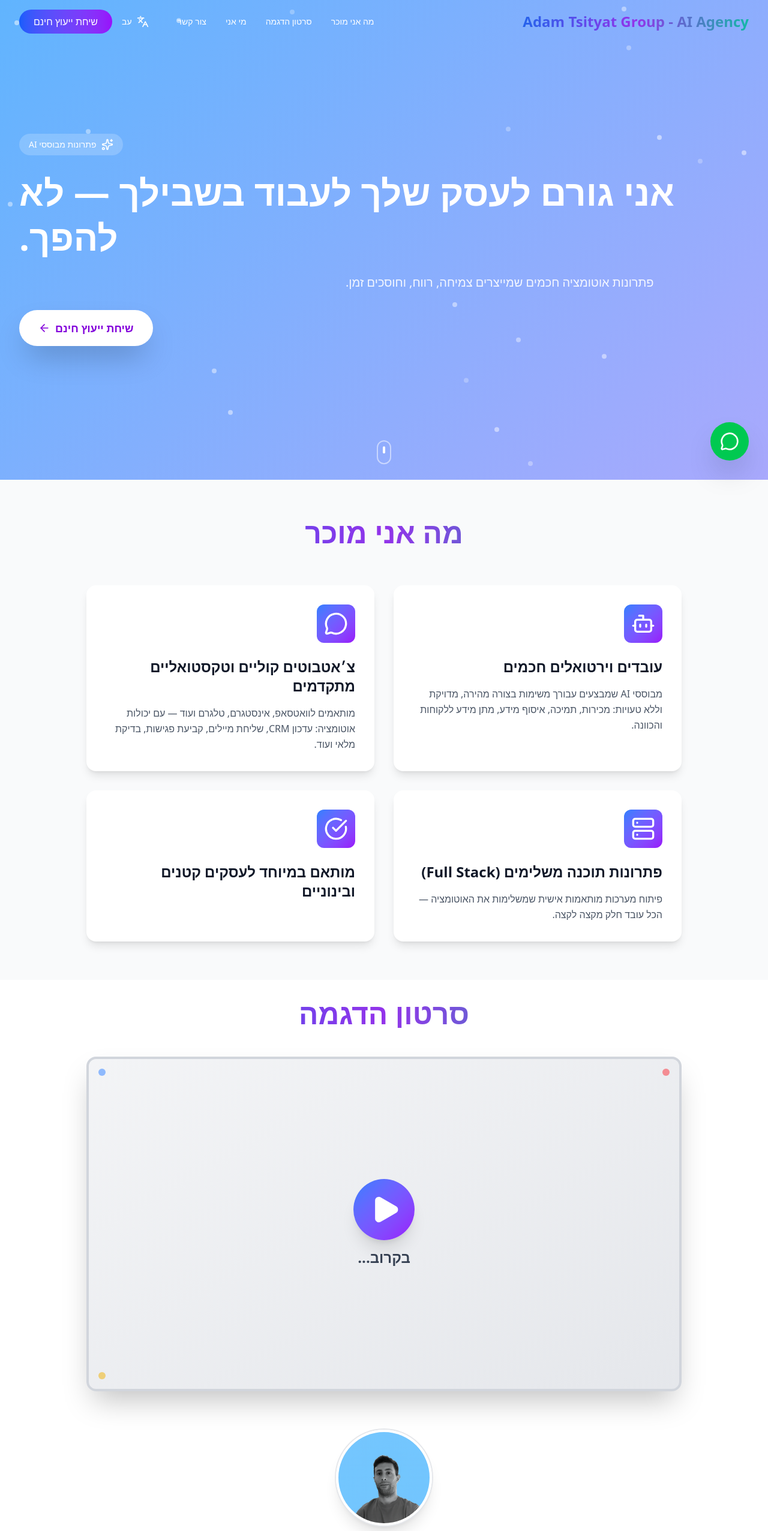
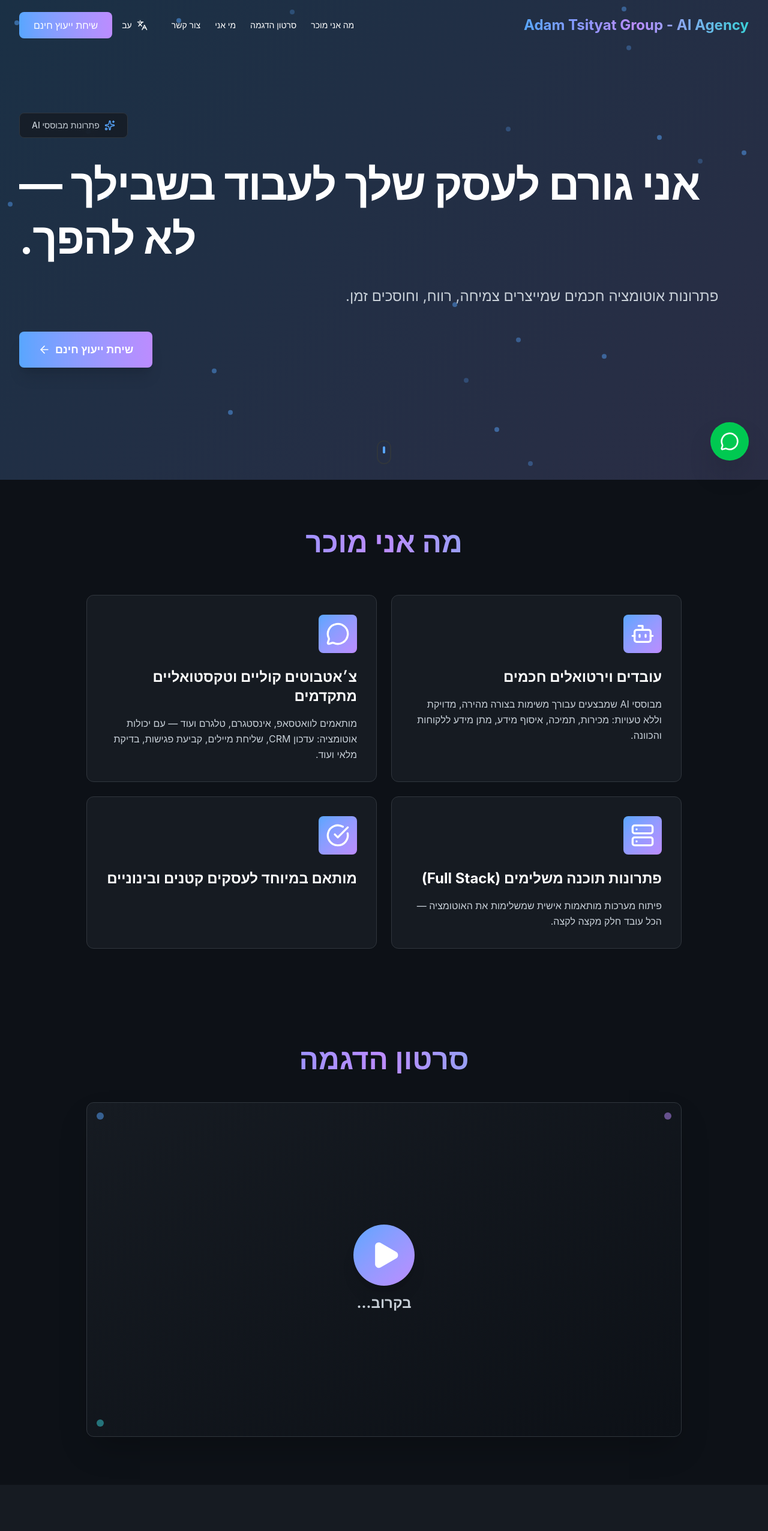
Before and after one commit to adamts1/ai-automation-landing-page, a React app in the folder frontend/: page / in a window 1280 px wide. Shown: the top 2553 px of the page at 60% size. Built offline with nearby package versions, Linux system fonts and the light colour scheme; the HTML template or start-up script is replaced by a standard one.

Commit message:
dark version

```diff
--- a/frontend/src/App.tsx
+++ b/frontend/src/App.tsx
@@ -9,7 +9,7 @@ import Footer from './components/Footer';
 
 const App: FC = () => {
   return (
-    <div className="min-h-screen">
+    <div className="min-h-screen bg-[#0D1117]">
       <Header />
       <Hero />
       <Services />
--- a/frontend/src/components/About.tsx
+++ b/frontend/src/components/About.tsx
@@ -15,16 +15,16 @@ const About: FC = () => {
   };
 
   return (
-    <section id="about" className="py-8 bg-white">
+    <section id="about" className="py-20 bg-[#161B22]">
       <div className="max-w-5xl mx-auto px-4">
-        <div className="space-y-6">
+        <div className="space-y-8">
           {/* Header with Circular Profile Image */}
           <motion.div
             initial={{ opacity: 0, y: 20 }}
             whileInView={{ opacity: 1, y: 0 }}
             viewport={{ once: true }}
             transition={{ duration: 0.8 }}
-            className="flex flex-row justify-center items-center mb-8"
+            className="flex flex-row justify-center items-center mb-12"
           >
             {/* Circular Profile Image - centered */}
             <motion.div
@@ -34,7 +34,7 @@ const About: FC = () => {
               transition={{ duration: 0.6, delay: 0.2 }}
               className="flex-shrink-0"
             >
-              <div className="w-24 h-24 md:w-40 md:h-40 rounded-full shadow-xl overflow-hidden border-4 border-white ring-2 ring-gray-200">
+              <div className="w-24 h-24 md:w-40 md:h-40 rounded-full shadow-xl overflow-hidden border-4 border-[#30363D] ring-2 ring-[#58A6FF]/30">
                 <img
                   src={profileImage}
                   alt="Adam Tsityat"
@@ -53,35 +53,35 @@ const About: FC = () => {
             className="space-y-6"
           >
 
-            <p className="text-lg text-gray-700 leading-relaxed">
+            <p className="text-lg text-[#C9D1D9] leading-relaxed">
               {t('about.description1')}
             </p>
 
-            <p className="text-lg text-gray-700 leading-relaxed font-semibold">
+            <p className="text-lg text-[#C9D1D9] leading-relaxed font-semibold">
               {t('about.description2')}
             </p>
 
-            <p className="text-lg text-gray-700 leading-relaxed">
+            <p className="text-lg text-[#C9D1D9] leading-relaxed">
               {t('about.description3')}
             </p>
 
-            <p className="text-lg text-gray-700 leading-relaxed">
+            <p className="text-lg text-[#C9D1D9] leading-relaxed">
               {t('about.description4')}
             </p>
 
-            <p className="text-lg text-gray-700 leading-relaxed">
+            <p className="text-lg text-[#C9D1D9] leading-relaxed">
               {t('about.description5')}
             </p>
 
-            <p className="text-lg text-gray-700 leading-relaxed">
+            <p className="text-lg text-[#C9D1D9] leading-relaxed">
               {t('about.description6')}
             </p>
 
             <div className="space-y-2">
-              <p className="text-lg text-gray-700 leading-relaxed font-semibold">
+              <p className="text-lg text-[#C9D1D9] leading-relaxed font-semibold">
                 {t('about.description7')}
               </p>
-              <p className="text-lg text-gray-700 leading-relaxed">
+              <p className="text-lg text-[#C9D1D9] leading-relaxed">
                 {t('about.description8')}
               </p>
             </div>
@@ -90,7 +90,7 @@ const About: FC = () => {
               whileHover={{ scale: 1.05 }}
               whileTap={{ scale: 0.95 }}
               onClick={scrollToContact}
-              className="mt-8 inline-flex items-center gap-2 px-8 py-4 bg-gradient-to-r from-blue-600 to-purple-600 text-white rounded-full font-semibold text-lg shadow-lg hover:shadow-xl transition-all"
+              className="mt-8 inline-flex items-center gap-2 px-8 py-4 bg-gradient-to-r from-[#58A6FF] to-[#BC8CFF] text-white rounded-lg font-semibold text-lg shadow-lg hover:shadow-xl hover:shadow-[#58A6FF]/30 transition-all duration-200"
             >
               {t('about.cta')}
               <ArrowLeft size={20} className="rtl:rotate-180" />
--- a/frontend/src/components/Header.tsx
+++ b/frontend/src/components/Header.tsx
@@ -44,11 +44,11 @@ const Header: FC = () => {
   return (
     <header
       className={`fixed top-0 left-0 right-0 z-50 transition-all duration-300 ${
-        isScrolled ? 'bg-white shadow-lg' : 'bg-transparent'
+        isScrolled ? 'bg-[#161B22]/95 backdrop-blur-md border-b border-[#30363D] shadow-xl' : 'bg-transparent'
       }`}
     >
       <div className="container mx-auto px-4 sm:px-6 lg:px-8">
-        <div className="flex justify-between items-center py-4">
+        <div className="flex justify-between items-center py-5">
           {/* Logo */}
           <motion.div
             initial={{ opacity: 0, x: -20 }}
@@ -59,13 +59,13 @@ const Header: FC = () => {
           </motion.div>
 
           {/* Desktop Navigation */}
-          <nav className="hidden md:flex items-center space-x-8 rtl:space-x-reverse">
+          <nav className="hidden md:flex items-center space-x-6 rtl:space-x-reverse">
             {navItems.map((item) => (
               <button
                 key={item.id}
                 onClick={() => scrollToSection(item.id)}
-                className={`text-sm font-medium transition-colors hover:text-blue-600 ${
-                  isScrolled ? 'text-gray-700' : 'text-white'
+                className={`text-sm font-medium transition-all duration-200 hover:text-[#58A6FF] ${
+                  isScrolled ? 'text-[#C9D1D9]' : 'text-white'
                 }`}
               >
                 {item.label}
@@ -76,19 +76,19 @@ const Header: FC = () => {
             <div className="relative">
               <button
                 onClick={toggleLanguage}
-                className={`flex items-center gap-2 px-4 py-2 rounded-full transition-all ${
-                  isScrolled ? 'text-gray-700 hover:bg-gray-100' : 'text-white hover:bg-white/10'
+                className={`flex items-center gap-2 px-4 py-2 rounded-lg transition-all duration-200 ${
+                  isScrolled ? 'text-[#C9D1D9] hover:bg-[#21262D]' : 'text-white hover:bg-white/10'
                 }`}
                 title={language === 'en' ? 'Switch to Hebrew' : 'Switch to English'}
               >
-                <Languages size={20} />
+                <Languages size={18} />
                 <span className="text-sm font-medium">{language === 'en' ? 'EN' : 'עב'}</span>
               </button>
             </div>
 
             <button
               onClick={() => scrollToSection('contact')}
-              className="px-6 py-2 bg-gradient-to-r from-blue-600 to-purple-600 text-white rounded-full hover:shadow-lg transition-all"
+              className="px-6 py-2.5 bg-gradient-to-r from-[#58A6FF] to-[#BC8CFF] text-white rounded-lg font-medium hover:shadow-lg hover:shadow-[#58A6FF]/30 transition-all duration-200"
             >
               {t('header.getStarted')}
             </button>
@@ -97,7 +97,7 @@ const Header: FC = () => {
           {/* Mobile Menu Button */}
           <button
             onClick={() => setIsMobileMenuOpen(!isMobileMenuOpen)}
-            className={`md:hidden ${isScrolled ? 'text-gray-900' : 'text-white'}`}
+            className={`md:hidden transition-colors ${isScrolled ? 'text-[#C9D1D9]' : 'text-white'}`}
           >
             {isMobileMenuOpen ? <X size={24} /> : <Menu size={24} />}
           </button>
@@ -108,13 +108,13 @@ const Header: FC = () => {
           <motion.nav
             initial={{ opacity: 0, y: -20 }}
             animate={{ opacity: 1, y: 0 }}
-            className="md:hidden pb-4 bg-white rounded-lg shadow-lg mt-2"
+            className="md:hidden pb-4 bg-[#161B22] border border-[#30363D] rounded-lg shadow-xl mt-2"
           >
             {navItems.map((item) => (
               <button
                 key={item.id}
                 onClick={() => scrollToSection(item.id)}
-                className="block w-full text-left px-4 py-3 text-gray-700 hover:bg-gray-100 transition-colors rtl:text-right"
+                className="block w-full text-left px-4 py-3 text-[#C9D1D9] hover:bg-[#21262D] transition-colors rtl:text-right"
               >
                 {item.label}
               </button>
@@ -123,17 +123,17 @@ const Header: FC = () => {
             {/* Mobile Language Switcher */}
             <button
               onClick={toggleLanguage}
-              className="flex items-center justify-center gap-2 w-full px-4 py-3 text-gray-700 hover:bg-gray-100 transition-colors border-t border-gray-200"
+              className="flex items-center justify-center gap-2 w-full px-4 py-3 text-[#C9D1D9] hover:bg-[#21262D] transition-colors border-t border-[#30363D]"
             >
               <Languages size={20} />
               <span className="font-medium">{language === 'en' ? 'עברית' : 'English'}</span>
             </button>
 
             {/* Mobile Get Started Button */}
-            <div className="px-4 pt-3 pb-2 border-t border-gray-200">
+            <div className="px-4 pt-3 pb-2 border-t border-[#30363D]">
               <button
                 onClick={() => scrollToSection('contact')}
-                className="w-full px-6 py-3 bg-gradient-to-r from-blue-600 to-purple-600 text-white rounded-full font-semibold hover:shadow-lg transition-all"
+                className="w-full px-6 py-3 bg-gradient-to-r from-[#58A6FF] to-[#BC8CFF] text-white rounded-lg font-semibold hover:shadow-lg transition-all"
               >
                 {t('header.getStarted')}
               </button>
--- a/frontend/src/components/Hero.tsx
+++ b/frontend/src/components/Hero.tsx
@@ -14,16 +14,16 @@ const Hero: FC = () => {
   };
 
   return (
-    <section className="relative min-h-screen flex items-center justify-center overflow-hidden">
+    <section className="relative min-h-screen flex items-center justify-center overflow-hidden bg-[#0D1117]">
       {/* Animated Background */}
-      <div className="absolute inset-0 gradient-bg animate-gradient opacity-90" />
+      <div className="absolute inset-0 gradient-bg animate-gradient opacity-20" />
 
       {/* Floating Elements */}
       <div className="absolute inset-0 overflow-hidden">
         {[...Array(20)].map((_, i) => (
           <motion.div
             key={i}
-            className="absolute w-2 h-2 bg-white rounded-full opacity-20"
+            className="absolute w-2 h-2 bg-[#58A6FF] rounded-full opacity-30"
             style={{
               left: `${Math.random() * 100}%`,
               top: `${Math.random() * 100}%`,
@@ -54,17 +54,17 @@ const Hero: FC = () => {
               initial={{ opacity: 0, scale: 0.8 }}
               animate={{ opacity: 1, scale: 1 }}
               transition={{ delay: 0.2 }}
-              className="inline-flex items-center gap-2 px-4 py-2 bg-white/20 backdrop-blur-sm rounded-full text-white mb-6"
+              className="inline-flex items-center gap-2 px-5 py-2.5 bg-[#161B22]/80 backdrop-blur-md border border-[#30363D] rounded-lg text-[#C9D1D9] mb-8"
             >
-              <Sparkles size={20} />
+              <Sparkles size={18} className="text-[#58A6FF]" />
               <span className="text-sm font-medium">{t('hero.badge')}</span>
             </motion.div>
 
-            <h1 className="text-4xl sm:text-5xl lg:text-6xl font-bold text-white mb-6 leading-tight">
+            <h1 className="text-5xl sm:text-6xl lg:text-7xl font-bold text-white mb-8 leading-tight tracking-tight">
               {t('hero.title')}
             </h1>
 
-            <p className="text-lg sm:text-xl text-white/90 mb-8 max-w-2xl">
+            <p className="text-xl sm:text-2xl text-[#C9D1D9] mb-10 max-w-2xl leading-relaxed">
               {t('hero.subtitle')}
             </p>
 
@@ -72,7 +72,7 @@ const Hero: FC = () => {
               whileHover={{ scale: 1.05 }}
               whileTap={{ scale: 0.95 }}
               onClick={scrollToContact}
-              className="inline-flex items-center gap-2 px-8 py-4 bg-white text-purple-700 rounded-full font-semibold text-lg shadow-2xl hover:shadow-3xl transition-all"
+              className="inline-flex items-center gap-2 px-8 py-4 bg-gradient-to-r from-[#58A6FF] to-[#BC8CFF] text-white rounded-lg font-semibold text-lg shadow-xl hover:shadow-2xl hover:shadow-[#58A6FF]/40 transition-all duration-200"
             >
               {t('hero.cta')}
               <ArrowRight size={20} className="rtl:rotate-180" />
@@ -89,8 +89,8 @@ const Hero: FC = () => {
         transition={{ duration: 2, repeat: Infinity }}
         className="absolute bottom-8 left-1/2 transform -translate-x-1/2"
       >
-        <div className="w-6 h-10 border-2 border-white/50 rounded-full flex justify-center">
-          <div className="w-1 h-3 bg-white rounded-full mt-2" />
+        <div className="w-6 h-10 border-2 border-[#30363D] rounded-full flex justify-center">
+          <div className="w-1 h-3 bg-[#58A6FF] rounded-full mt-2" />
         </div>
       </motion.div>
     </section>
--- a/frontend/src/components/Services.tsx
+++ b/frontend/src/components/Services.tsx
@@ -52,7 +52,7 @@ const Services: FC = () => {
   };
 
   return (
-    <section id="services" className="py-16 bg-gray-50">
+    <section id="services" className="py-20 bg-[#0D1117]">
       <div className="max-w-5xl mx-auto px-4">
         <motion.div
           initial={{ opacity: 0, y: 20 }}
@@ -71,23 +71,23 @@ const Services: FC = () => {
           initial="hidden"
           whileInView="visible"
           viewport={{ once: true }}
-          className="grid grid-cols-1 md:grid-cols-2 gap-8 max-w-5xl mx-auto"
+          className="grid grid-cols-1 md:grid-cols-2 gap-6 max-w-5xl mx-auto"
         >
           {services.map((service, index) => (
             <motion.div
               key={index}
               variants={itemVariants}
-              whileHover={{ y: -10, scale: 1.02 }}
-              className="bg-white p-8 rounded-2xl shadow-lg hover:shadow-2xl transition-all duration-300"
+              whileHover={{ y: -8, scale: 1.02 }}
+              className="bg-[#161B22] border border-[#30363D] p-8 rounded-xl hover:border-[#58A6FF]/50 transition-all duration-300"
             >
-              <div className="w-16 h-16 bg-gradient-to-br from-blue-500 to-purple-600 rounded-xl flex items-center justify-center text-white mb-6">
+              <div className="w-16 h-16 bg-gradient-to-br from-[#58A6FF] to-[#BC8CFF] rounded-lg flex items-center justify-center text-white mb-6">
                 {service.icon}
               </div>
-              <h3 className="text-2xl font-bold mb-4 text-gray-900">
+              <h3 className="text-2xl font-bold mb-4 text-white">
                 {service.title}
               </h3>
               {service.description && (
-                <p className="text-gray-600 leading-relaxed">
+                <p className="text-[#C9D1D9] leading-relaxed">
                   {service.description}
                 </p>
               )}
--- a/frontend/src/components/VideoDemo.tsx
+++ b/frontend/src/components/VideoDemo.tsx
@@ -7,7 +7,7 @@ const VideoDemo: FC = () => {
   const { t } = useTranslation();
 
   return (
-    <section id="video" className="py-8 bg-white">
+    <section id="video" className="py-20 bg-[#0D1117]">
       <div className="max-w-5xl mx-auto px-4">
         <motion.div
           initial={{ opacity: 0, y: 20 }}
@@ -26,7 +26,7 @@ const VideoDemo: FC = () => {
           whileInView={{ opacity: 1, scale: 1 }}
           viewport={{ once: true }}
           transition={{ duration: 0.6, delay: 0.2 }}
-          className="relative aspect-video bg-gradient-to-br from-gray-100 to-gray-200 rounded-2xl shadow-2xl overflow-hidden border-4 border-gray-300"
+          className="relative aspect-video bg-gradient-to-br from-[#161B22] to-[#0D1117] rounded-xl shadow-2xl overflow-hidden border border-[#30363D]"
         >
           {/* Video Placeholder */}
           <div className="absolute inset-0 flex items-center justify-center">
@@ -34,20 +34,20 @@ const VideoDemo: FC = () => {
               <motion.div
                 animate={{ scale: [1, 1.1, 1] }}
                 transition={{ duration: 2, repeat: Infinity }}
-                className="w-24 h-24 mx-auto mb-4 bg-gradient-to-br from-blue-500 to-purple-600 rounded-full flex items-center justify-center shadow-xl"
+                className="w-24 h-24 mx-auto mb-4 bg-gradient-to-br from-[#58A6FF] to-[#BC8CFF] rounded-full flex items-center justify-center shadow-xl"
               >
                 <Play size={48} className="text-white ml-1" fill="white" />
               </motion.div>
-              <p className="text-2xl font-bold text-gray-700">
+              <p className="text-2xl font-bold text-[#C9D1D9]">
                 {t('video.comingSoon')}
               </p>
             </div>
           </div>
 
           {/* Decorative Elements */}
-          <div className="absolute top-4 left-4 w-3 h-3 bg-blue-500 rounded-full opacity-50" />
-          <div className="absolute top-4 right-4 w-3 h-3 bg-red-500 rounded-full opacity-50" />
-          <div className="absolute bottom-4 left-4 w-3 h-3 bg-yellow-500 rounded-full opacity-50" />
+          <div className="absolute top-4 left-4 w-3 h-3 bg-[#58A6FF] rounded-full opacity-50" />
+          <div className="absolute top-4 right-4 w-3 h-3 bg-[#BC8CFF] rounded-full opacity-50" />
+          <div className="absolute bottom-4 left-4 w-3 h-3 bg-[#39D0D8] rounded-full opacity-50" />
         </motion.div>
       </div>
     </section>
--- a/frontend/src/i18n/translations/he.json
+++ b/frontend/src/i18n/translations/he.json
@@ -117,6 +117,6 @@
     "contact": "צור קשר",
     "phone": "525600493 972+",
     "coverage": "כיסוי גלובלי",
-    "copyright": "סוכנות אוטומציה AI. כל הזכויות שמורות."
+    "copyright": "Adam Tsityat Group - AI Agency"
   }
 }
--- a/frontend/src/index.css
+++ b/frontend/src/index.css
@@ -2,8 +2,15 @@
 
 @layer base {
   body {
-    background-color: white;
-    color: rgb(17 24 39);
+    background-color: #0D1117;
+    color: #E6EDF3;
+    font-family: -apple-system, BlinkMacSystemFont, 'Segoe UI', 'Roboto', 'Oxygen', 'Ubuntu', 'Cantarell', 'Fira Sans', 'Droid Sans', 'Helvetica Neue', sans-serif;
+    -webkit-font-smoothing: antialiased;
+    -moz-osx-font-smoothing: grayscale;
+  }
+
+  * {
+    scroll-behavior: smooth;
   }
 }
 
@@ -17,6 +24,6 @@
     background-clip: text;
     -webkit-background-clip: text;
     color: transparent;
-    background-image: linear-gradient(to right, rgb(37 99 235), rgb(147 51 234), rgb(20 184 166));
+    background-image: linear-gradient(to right, #58A6FF, #BC8CFF, #39D0D8);
   }
 }
```
Also changed, not shown: frontend/src/components/Contact.tsx (+15 -15 lines), frontend/src/components/Footer.tsx (+17 -17 lines), frontend/src/components/Technologies.tsx (+6 -6 lines), frontend/src/components/WhyChooseUs.tsx (+8 -8 lines).
